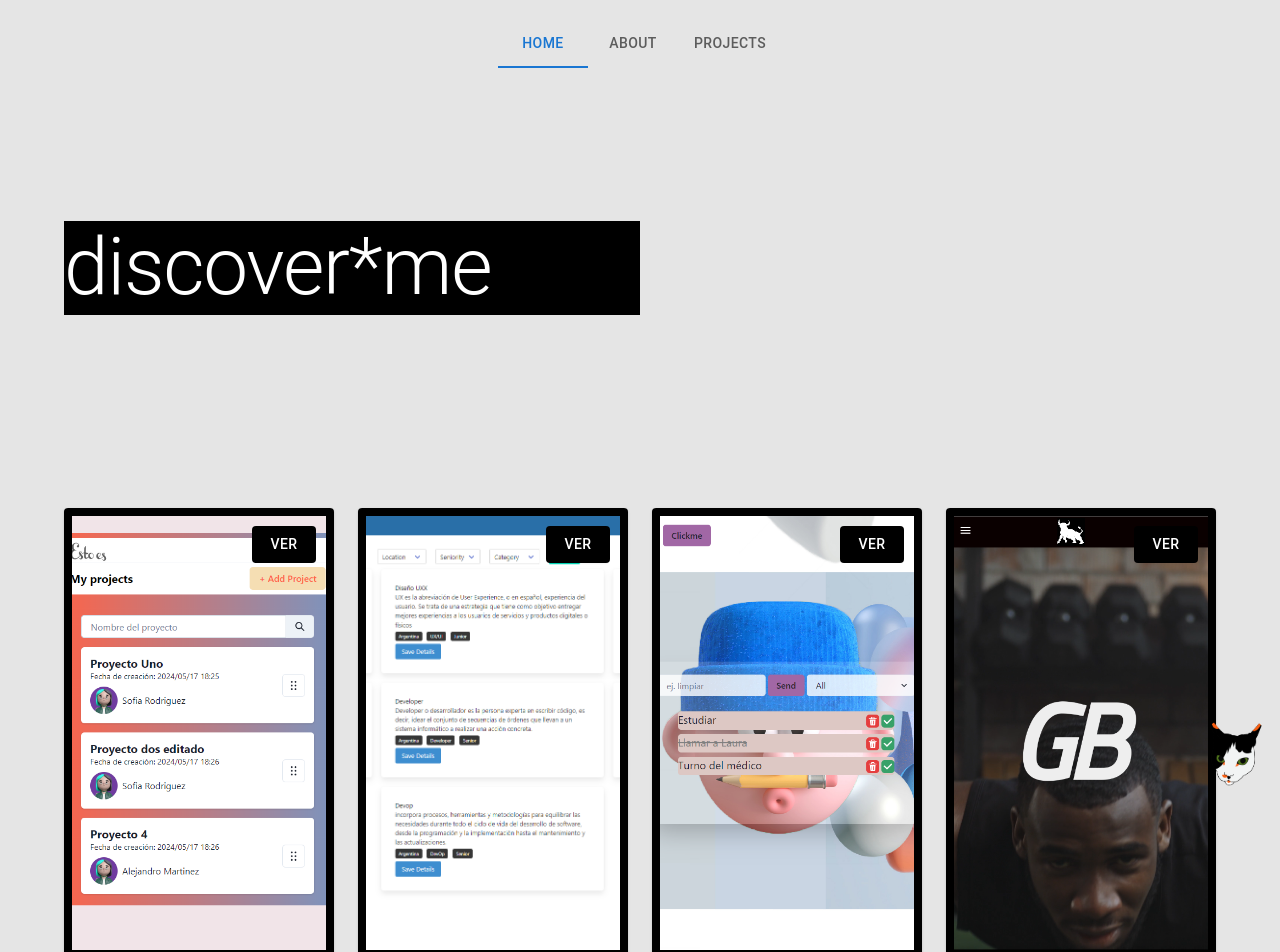
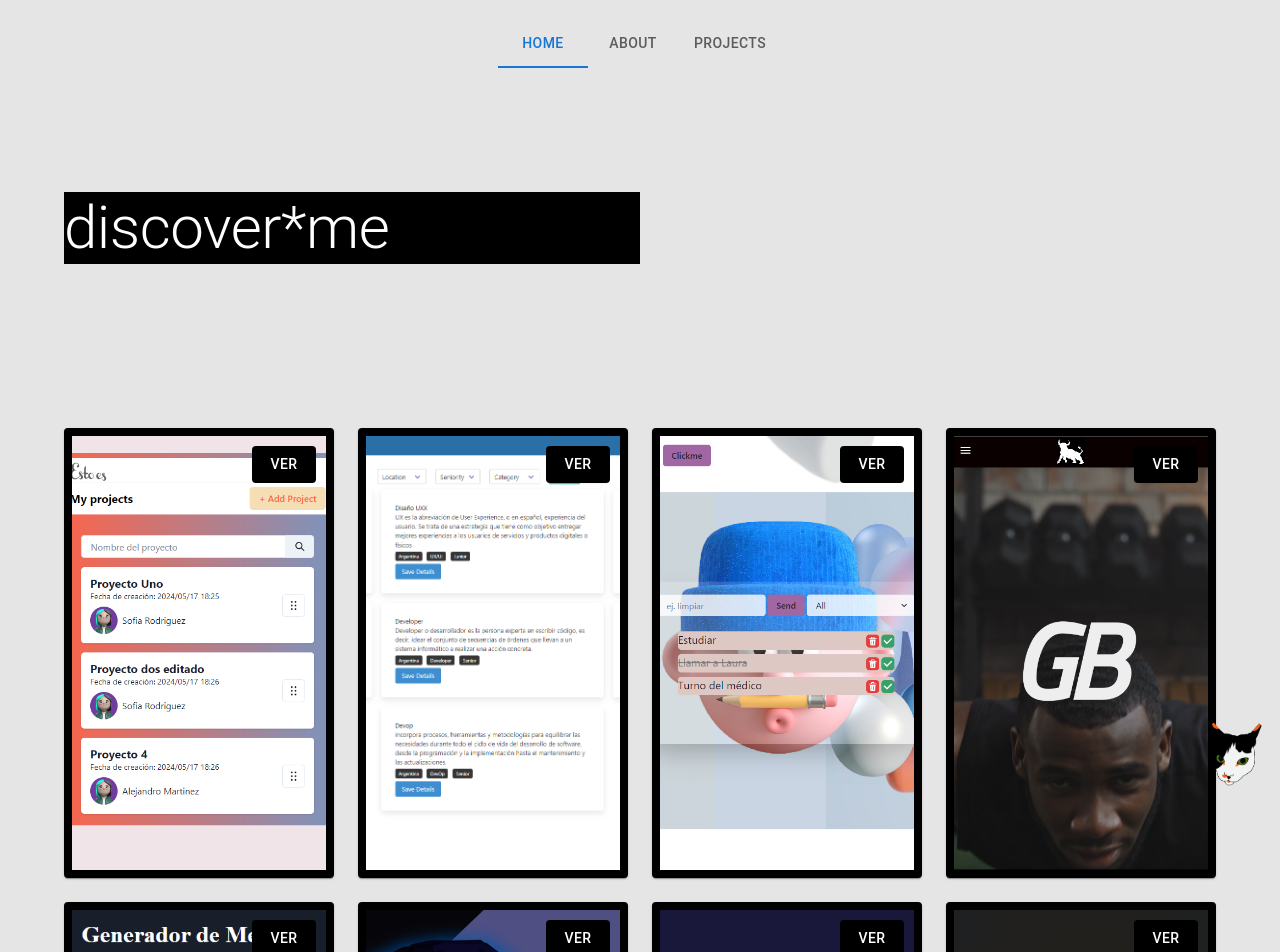
Before and after one commit to MicaCabrera/portolio2024, a React (Vite) app: page /Projects in a window 1280 px wide. Shown: the top 952 px of the page. Built offline with nearby package versions, Linux system fonts and the light colour scheme.

Commit message:
tamaños de texto y posición

```diff
--- a/src/Pages/About.jsx
+++ b/src/Pages/About.jsx
@@ -31,7 +31,12 @@ export const About = () => {
       <Container>
         <Grid container md={12}>
           <Grid item md={10}>
-            <Typography variant="body2" fontSize={20} textAlign={'right'}>
+            <Typography
+              variant="body2"
+              fontSize={20}
+              textAlign={'right'}
+              fontFamily={'Monserrat'}
+            >
               My name is Micaela, a Frontend Developer with experience in web
               application development, APIs, and web design. My focus on quality
               is reflected in the attention I pay to detail, creativity, and
@@ -78,7 +83,14 @@ export const About = () => {
                 </Typography>
               </AccordionSummary>
               <AccordionDetails sx={{ padding: 0 }}>
-                <Grid container sx={{ marginLeft: 0, padding: 2 }}>
+                <Grid
+                  container
+                  sx={{
+                    marginLeft: 0,
+                    padding: 2,
+                    justifyContent: { xs: 'space-around', md: 'left' },
+                  }}
+                >
                   {imagesTech.map((image) => (
                     <Grid
                       key={image.id}
@@ -125,7 +137,14 @@ export const About = () => {
                 </Typography>
               </AccordionSummary>
               <AccordionDetails sx={{ padding: 0 }}>
-                <Grid container sx={{ marginLeft: 0, padding: 2 }}>
+                <Grid
+                  container
+                  sx={{
+                    marginLeft: 0,
+                    padding: 2,
+                    justifyContent: { xs: 'space-around', md: 'left' },
+                  }}
+                >
                   {imagesDesign.map((image) => (
                     <Grid
                       key={image.id}
--- a/src/Pages/Projects.jsx
+++ b/src/Pages/Projects.jsx
@@ -17,22 +17,15 @@ export const Projects = () => {
 
   return (
     <>
-      <Container sx={{ height: '50vh', display: 'flex', alignItems: 'center' }}>
+      <Container sx={{ height: '40vh', display: 'flex', alignItems: 'center' }}>
         <Grid container>
           <Grid item xs={12} md={6} bgcolor="black">
             <motion.div
-              initial={{ y: 50, opacity: 0 }}
+              initial={{ y: 35, opacity: 0 }}
               animate={{ y: 0, opacity: 1 }}
               transition={{ duration: 0.7 }}
             >
-              <Typography
-                variant="h1"
-                color="white"
-                sx={{
-                  textAlign: 'left',
-                  fontSize: { xs: '4.5rem', sm: '5rem', md: '5rem' },
-                }}
-              >
+              <Typography variant="h2" color="white">
                 discover*me
               </Typography>
             </motion.div>
@@ -48,7 +41,6 @@ export const Projects = () => {
               <Card
                 sx={{
                   height: { xs: 250, sm: 450, md: 450, lg: 450 },
-
                   border: '8px solid #004D5C',
                   transition: 'transform 0.3s, border-color 0.3s',
                   transform:
@@ -91,7 +83,7 @@ export const Projects = () => {
                     alignItems: 'center',
                   }}
                 >
-                  <Box sx={{ flex: 1 }}>
+                  <Box sx={{ flex: 1, textAlign: 'center' }}>
                     <Typography variant="body">{item.description}</Typography>
                   </Box>
                   <Box
--- a/src/Pages/data.js
+++ b/src/Pages/data.js
@@ -47,7 +47,7 @@ export const imageData = [
   {
     image: image1,
     description:
-      'CRUD diseñado para gestionar proyectos de manera sencilla y eficiente. React y Chakra UI.',
+      'CRUD diseñado para gestionar proyectos de manera sencilla y eficiente. ',
     icons: [react, chakra],
     link: 'https://challengealkemyfront.netlify.app/',
   },
```
